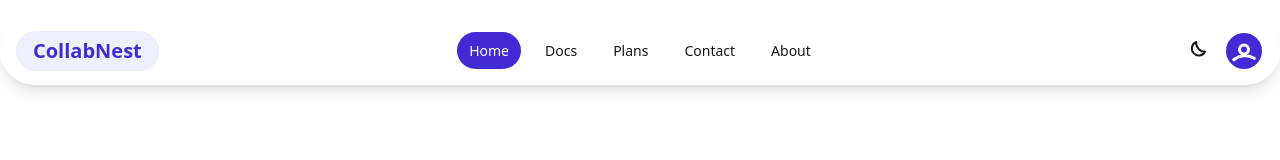
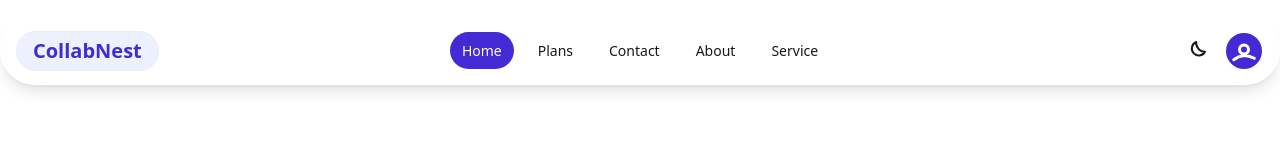
Before and after one commit to Pinku-code/CollabNest-Dev, a React (Vite) app in the folder Client/: page / in a window 1280 px wide. Shown: the top 160 px of the page. Built offline with nearby package versions, Linux system fonts and the light colour scheme.

Commit message:
Navbar Services Page added

```diff
--- a/Client/src/components/Navbar.jsx
+++ b/Client/src/components/Navbar.jsx
@@ -78,7 +78,7 @@ const Navbar = () => {
       {/* Center - Large Screens */}
       <div className="navbar-center mx-auto hidden lg:flex">
         <ul className="menu menu-horizontal px-1 gap-3">
-          {["/", "/docs", "/plans","/contact","/About"].map((path) => (
+          {["/", "/plans","/contact","/About","/service"].map((path) => (
             <li key={path}>
               <Link
                 to={path}
```
